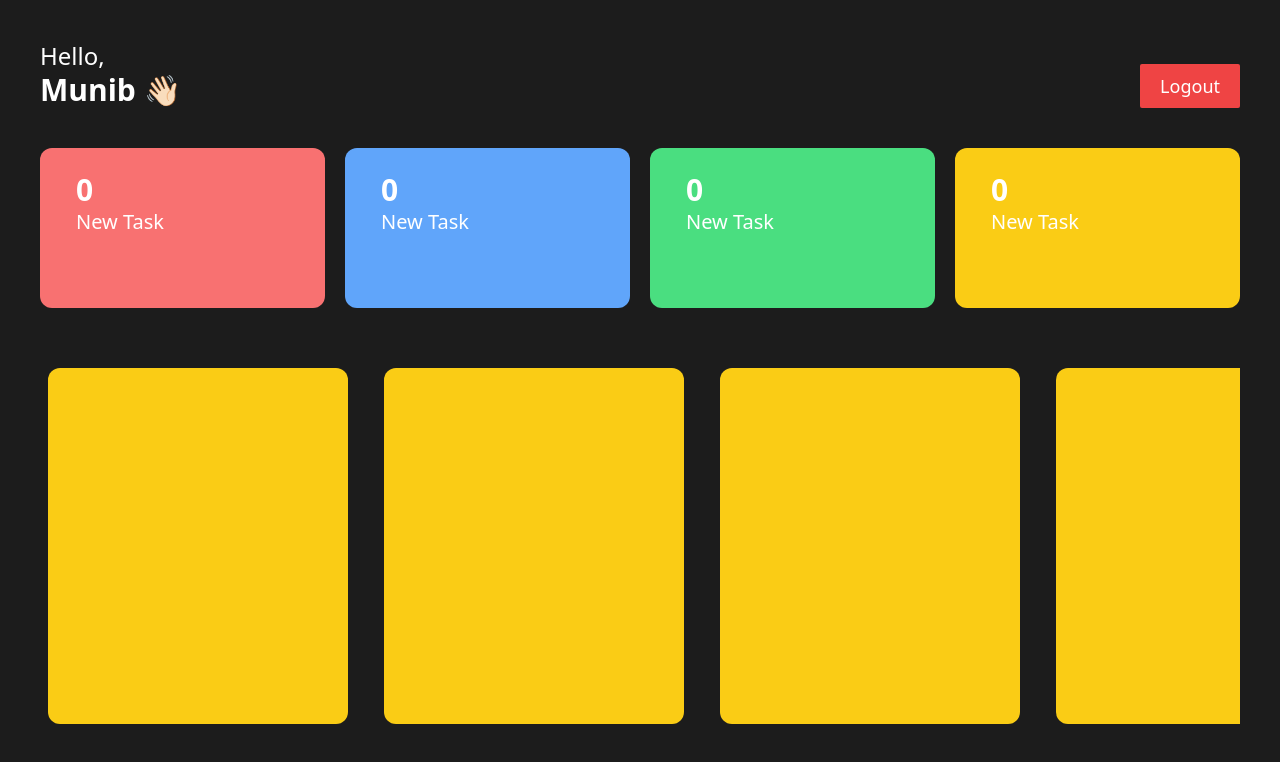
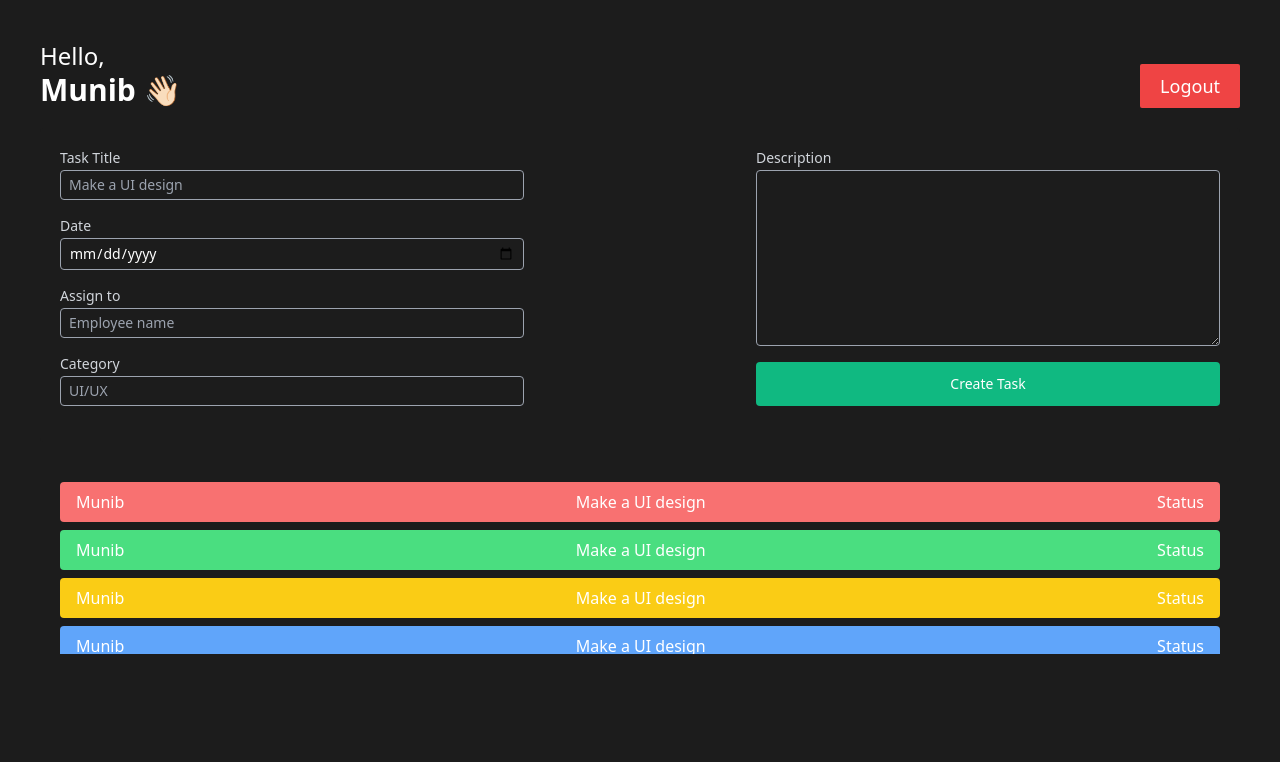
Before and after one commit to GitGuru2003/Employee-Management-System-reactjs, a React (Vite) app: page / in a window 1280 px wide. Shown: the top 762 px of the page. Built offline with nearby package versions, Linux system fonts and the light colour scheme.

Commit message:
Wrote Employee Dashboard and Admin Dashboard

```diff
--- a/src/App.jsx
+++ b/src/App.jsx
@@ -2,12 +2,15 @@
 // import "./App.css";
 import Login from "./components/Auth/Login";
 import EmployeeDashboard from "./components/Dashboard/EmployeeDashboard";
+import AdminDashboard from "./components/Dashboard/AdminDashboard";
 import "./index.css";
 const App = () => {
   return (
     <>
       {/* <Login /> */}
-      <EmployeeDashboard />
+      {/* <EmployeeDashboard />
+       */}
+      <AdminDashboard />
     </>
   );
 };
--- a/src/components/Dashboard/AdminDashboard.jsx
+++ b/src/components/Dashboard/AdminDashboard.jsx
@@ -0,0 +1,57 @@
+// import React from "react";
+// import Header from "../Other/Header";
+// const AdminDashboard = () => {
+//   return (
+//     <div className="h-screen w-full p-10">
+//       <Header />
+//       <div className="text-black">
+//         <form className="flex w-full  flex-wrap bg-red-200 items-start justify-between">
+//           <div className="w-1/2">
+//             <div>
+//               <h3>Task Title</h3>
+//               <input type="text" placeholder="Make a UI design" />
+//             </div>
+//             <div>
+//               <h3>Date</h3>
+//               <input type="date" />
+//             </div>
+//             <div>
+//               <h3>Assign to</h3>
+//               <input type="text" placeholder="Employee name" />
+//             </div>
+//             <div>
+//               <h3>Category</h3>
+//               <input type="text" placeholder="UI/UX" />
+//             </div>
+//           </div>
+
+//           <div className="w-1/2">
+//             <h3>Description</h3>
+//             <textarea name="" id=""></textarea>
+//           </div>
+
+//           <button>Create Task</button>
+//         </form>
+//       </div>
+//     </div>
+//   );
+// };
+
+// export default AdminDashboard;
+
+import React from "react";
+import Header from "../Other/Header";
+import CreateTask from "../Other/CreateTask";
+import AllTask from "../Other/AllTask";
+
+const AdminDashboard = () => {
+  return (
+    <div className="h-screen w-full p-10 bg-[#1c1c1c]">
+      <Header />
+      <CreateTask />
+      <AllTask />
+    </div>
+  );
+};
+
+export default AdminDashboard;
--- /dev/null
+++ b/src/components/Other/AllTask.jsx
@@ -0,0 +1,35 @@
+import React from "react";
+
+const AllTask = () => {
+  return (
+    <div className="bg-[#1c1c1c] p-5 mt-5 rounded h-48 overflow-y-auto">
+      <div className="px-4 py-2 bg-red-400 mb-2  flex justify-between items-center rounded">
+        <h2>Munib</h2>
+        <h3>Make a UI design</h3>
+        <h5>Status</h5>
+      </div>
+      <div className="px-4 py-2 bg-green-400  mb-2 flex justify-between items-center rounded">
+        <h2>Munib</h2>
+        <h3>Make a UI design</h3>
+        <h5>Status</h5>
+      </div>
+      <div className="px-4 py-2 bg-yellow-400 mb-2  flex justify-between items-center rounded">
+        <h2>Munib</h2>
+        <h3>Make a UI design</h3>
+        <h5>Status</h5>
+      </div>
+      <div className="px-4 py-2 bg-blue-400 mb-2  flex justify-between items-center rounded">
+        <h2>Munib</h2>
+        <h3>Make a UI design</h3>
+        <h5>Status</h5>
+      </div>
+      <div className="px-4 py-2 bg-purple-400 mb-2  flex justify-between items-center rounded">
+        <h2>Munib</h2>
+        <h3>Make a UI design</h3>
+        <h5>Status</h5>
+      </div>
+    </div>
+  );
+};
+
+export default AllTask;
--- /dev/null
+++ b/src/components/Other/CreateTask.jsx
@@ -0,0 +1,57 @@
+import React from "react";
+
+const CreateTask = () => {
+  return (
+    <div className="text-white p-5 bg-[#1c1c1c] mt-5 rounded">
+      <form className="flex flex-wrap w-full items-start justify-between">
+        <div className="w-1/2">
+          <div>
+            <h3 className="text-sm text-gray-300 mb-0.5">Task Title</h3>
+            <input
+              className="text-sm py-1 px-2 w-4/5 rounded outline-none bg-transparent border-[1px] border-gray-400 mb-4"
+              type="text"
+              placeholder="Make a UI design"
+            />
+          </div>
+          <div>
+            <h3 className="text-sm text-gray-300 mb-0.5">Date</h3>
+            <input
+              className="text-sm py-1 px-2 w-4/5 rounded outline-none bg-transparent border-[1px] border-gray-400 mb-4"
+              type="date"
+            />
+          </div>
+          <div>
+            <h3 className="text-sm text-gray-300 mb-0.5">Assign to</h3>
+            <input
+              className="text-sm py-1 px-2 w-4/5 rounded outline-none bg-transparent border-[1px] border-gray-400 mb-4"
+              type="text"
+              placeholder="Employee name"
+            />
+          </div>
+          <div>
+            <h3 className="text-sm text-gray-300 mb-0.5">Category</h3>
+            <input
+              className="text-sm py-1 px-2 w-4/5 rounded outline-none bg-transparent border-[1px] border-gray-400 mb-4"
+              type="text"
+              placeholder="UI/UX"
+            />
+          </div>
+        </div>
+
+        <div className="w-2/5 flex flex-col items-start">
+          <h3 className="text-sm text-gray-300 mb-0.5">Description</h3>
+          <textarea
+            className="w-full h-44 text-sm py-2 px-4 rounded outline-none bg-transparent border-[1px] border-gray-400"
+            name=""
+            id=""
+          ></textarea>
+          <button className="bg-emerald-500 py-3 hover:bg-emerald-600 px-5 rounded text-sm mt-4 w-full">
+            Create Task
+          </button>
+        </div>
+      </form>
+    </div>
+  );
+};
+
+export default CreateTask;
--- a/src/components/Other/TaskListNumbers.jsx
+++ b/src/components/Other/TaskListNumbers.jsx
@@ -9,15 +9,15 @@
       </div>
       <div className="rounded-xl h-40 w-[45%] py-6 px-9 bg-blue-400">
         <h2 className="text-3xl font-semibold">0</h2>
-        <h3 className="text-xl font-medium">New Task</h3>
+        <h3 className="text-xl font-medium">Completed Task</h3>
       </div>
       <div className="rounded-xl h-40 w-[45%] py-6 px-9 bg-green-400">
         <h2 className="text-3xl font-semibold">0</h2>
-        <h3 className="text-xl font-medium">New Task</h3>
+        <h3 className="text-xl font-medium">Accepted Task</h3>
       </div>
       <div className="rounded-xl h-40 w-[45%] py-6 px-9 bg-yellow-400">
         <h2 className="text-3xl font-semibold">0</h2>
-        <h3 className="text-xl font-medium">New Task</h3>
+        <h3 className="text-xl font-medium">Failed Task</h3>
       </div>
     </div>
   );
--- a/src/components/TaskList/TaskList.jsx
+++ b/src/components/TaskList/TaskList.jsx
@@ -2,15 +2,112 @@
 
 const TaskList = () => {
   return (
+    // <div
+    //   id="tasklist"
+    //   className=" h-[55%] overflow-x-auto w-full py-5 mt-10 flex items-center justify-start gap-5 flex-nowrap"
+    // >
+    //   <div className="flex shrink-0 h-full w-[300px] p-5 bg-red-400 rounded-xl">
+    //     <div className="flex justify-between items-center">
+    //       <h3 className="bg-red-600 text-sm px-3 py-1 rounded">High</h3>
+    //       <h4 className="text-base">20 feb 2024</h4>
+    //     </div>
+    //     <h2 className="mt-5 text-2xl font-semibold">Make a youtube video</h2>
+    //   </div>
+
+    //   {/* <div className="flex shrink-0 h-full w-[300px] bg-yellow-400 rounded-xl mx-2"></div>
+    //   <div className="flex shrink-0 h-full w-[300px] bg-yellow-400 rounded-xl mx-2"></div>
+    //   <div className="flex shrink-0 h-full w-[300px] bg-yellow-400 rounded-xl mx-2"></div>
+    //   <div className="flex shrink-0 h-full w-[300px] bg-yellow-400 rounded-xl mx-2"></div>
+    //   <div className="flex shrink-0 h-full w-[300px] bg-yellow-400 rounded-xl mx-2"></div>
+    //   <div className="flex shrink-0 h-full w-[300px] bg-yellow-400 rounded-xl mx-2"></div>
+    //   <div className="flex shrink-0 h-full w-[300px] bg-yellow-400 rounded-xl mx-2"></div> */}
+    // </div>
     <div
       id="tasklist"
-      className=" h-[55%] overflow-x-auto w-full py-5 mt-10 flex items-center justify-start gap-5 flex-nowrap"
+      className="h-[55%] overflow-x-auto w-full py-5 mt-10 flex items-center justify-start gap-5 flex-nowrap"
     >
-      <div className="flex shrink-0 h-full w-[300px] bg-yellow-400 rounded-xl mx-2"></div>
-      <div className="flex shrink-0 h-full w-[300px] bg-yellow-400 rounded-xl mx-2"></div>
-      <div className="flex shrink-0 h-full w-[300px] bg-yellow-400 rounded-xl mx-2"></div>
-      <div className="flex shrink-0 h-full w-[300px] bg-yellow-400 rounded-xl mx-2"></div>
-      <div className="flex shrink-0 h-full w-[300px] bg-yellow-400 rounded-xl mx-2"></div>
+      <div className="flex flex-col shrink-0 h-full w-[300px] p-5 bg-red-400 rounded-xl">
+        <div className="flex justify-between items-center">
+          {/* Priority on the left */}
+          <h3 className="bg-red-600 text-sm px-3 py-1 rounded">High</h3>
+          {/* Date on the right */}
+          <h4 className="text-sm">20 Feb 2024</h4>
+        </div>
+        {/* Task description centered under priority and date */}
+        <h2 className="mt-5 text-2xl font-semibold text-center">
+          Make a YouTube Video
+        </h2>
+        <p className="text-sm mt-2">
+          Lorem ipsum dolor sit amet consectetur adipisicing elit. Perspiciatis
+          sed omnis soluta quo blanditiis deserunt.
+        </p>
+      </div>
+      <div className="flex flex-col shrink-0 h-full w-[300px] p-5 bg-green-400 rounded-xl">
+        <div className="flex justify-between items-center">
+          {/* Priority on the left */}
+          <h3 className="bg-red-600 text-sm px-3 py-1 rounded">High</h3>
+          {/* Date on the right */}
+          <h4 className="text-sm">20 Feb 2024</h4>
+        </div>
+        {/* Task description centered under priority and date */}
+        <h2 className="mt-5 text-2xl font-semibold text-center">
+          Make a YouTube Video
+        </h2>
+        <p className="text-sm mt-2">
+          Lorem ipsum dolor sit amet consectetur adipisicing elit. Perspiciatis
+          sed omnis soluta quo blanditiis deserunt.
+        </p>
+      </div>
+      <div className="flex flex-col shrink-0 h-full w-[300px] p-5 bg-blue-400 rounded-xl">
+        <div className="flex justify-between items-center">
+          {/* Priority on the left */}
+          <h3 className="bg-red-600 text-sm px-3 py-1 rounded">High</h3>
+          {/* Date on the right */}
+          <h4 className="text-sm">20 Feb 2024</h4>
+        </div>
+        {/* Task description centered under priority and date */}
+        <h2 className="mt-5 text-2xl font-semibold text-center">
+          Make a YouTube Video
+        </h2>
+        <p className="text-sm mt-2">
+          Lorem ipsum dolor sit amet consectetur adipisicing elit. Perspiciatis
+          sed omnis soluta quo blanditiis deserunt.
+        </p>
+      </div>
+      <div className="flex flex-col shrink-0 h-full w-[300px] p-5 bg-yellow-400 rounded-xl">
+        <div className="flex justify-between items-center">
+          {/* Priority on the left */}
+          <h3 className="bg-red-600 text-sm px-3 py-1 rounded">High</h3>
+          {/* Date on the right */}
+          <h4 className="text-sm">20 Feb 2024</h4>
+        </div>
+        {/* Task description centered under priority and date */}
+        <h2 className="mt-5 text-2xl font-semibold text-center">
+          Make a YouTube Video
+        </h2>
+        <p className="text-sm mt-2">
+          Lorem ipsum dolor sit amet consectetur adipisicing elit. Perspiciatis
+          sed omnis soluta quo blanditiis deserunt.
+        </p>
+      </div>
+      <div className="flex flex-col shrink-0 h-full w-[300px] p-5 bg-pink-400 rounded-xl">
+        <div className="flex justify-between items-center">
+          {/* Priority on the left */}
+          <h3 className="bg-red-600 text-sm px-3 py-1 rounded">High</h3>
+          {/* Date on the right */}
+          <h4 className="text-sm">20 Feb 2024</h4>
+        </div>
+        {/* Task description centered under priority and date */}
+        <h2 className="mt-5 text-2xl font-semibold text-center">
+          Make a YouTube Video
+        </h2>
+        <p className="text-sm mt-2">
+          Lorem ipsum dolor sit amet consectetur adipisicing elit. Perspiciatis
+          sed omnis soluta quo blanditiis deserunt.
+        </p>
+      </div>
+
+      {/* Add more cards here */}
     </div>
   );
 };
```
